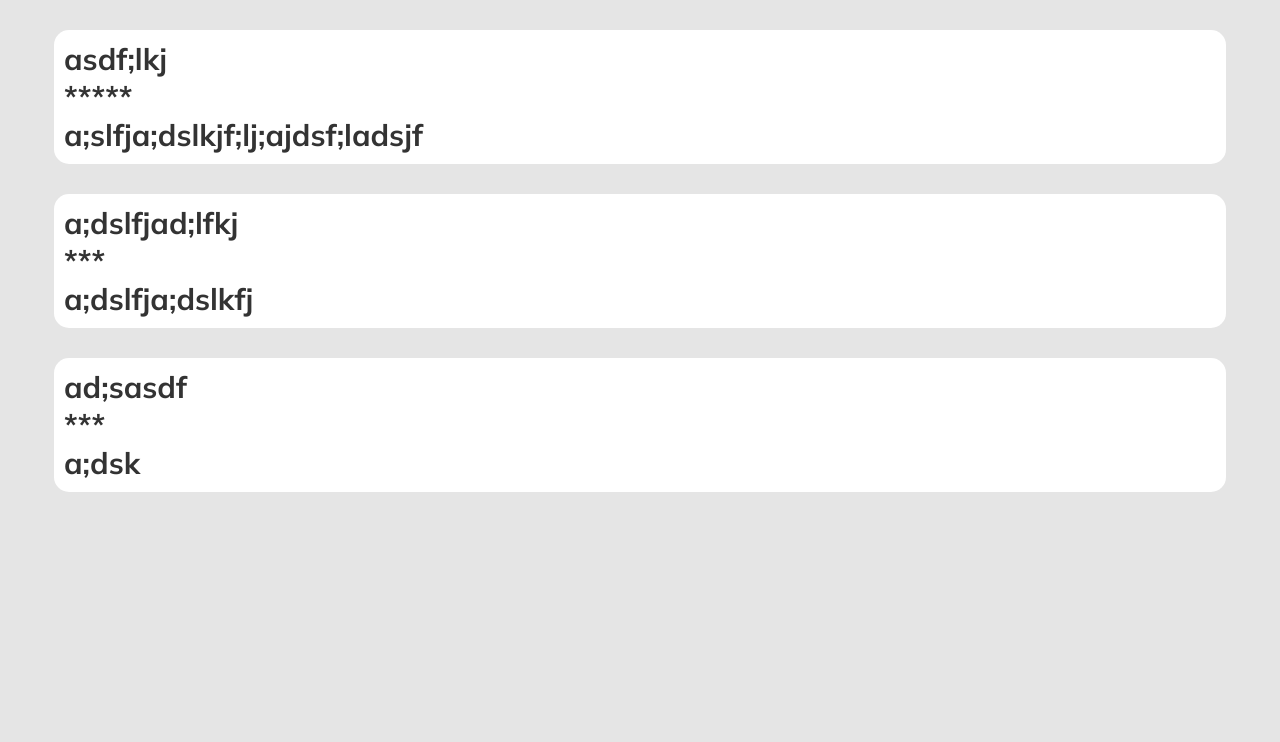
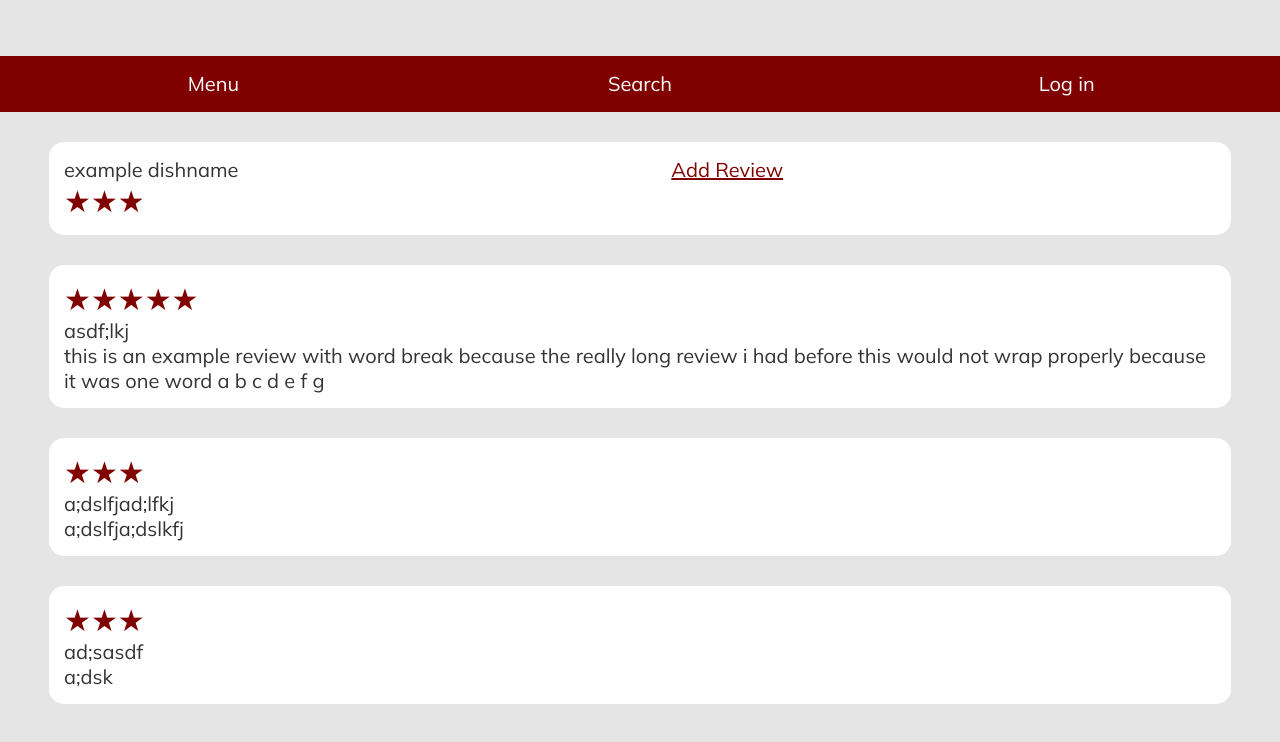
Before and after one commit to EllieJin04/term-project-react, a React (Create React App) app: page /review in a window 1280 px wide. Shown: the top 742 px of the page. Built offline with nearby package versions, Linux system fonts and the light colour scheme.

Commit message:
review list page

```diff
--- a/src/Review.js
+++ b/src/Review.js
@@ -1,11 +1,12 @@
 import React from 'react';
+import NavBar from "./NavBar.js"
 import {Link} from "react-router-dom"
 
 const Review = () => {
     let data = [
         {
             "username": "asdf;lkj",
-            "review": "a;slfja;dslkjf;lj;ajdsf;ladsjf",
+            "review": "this is an example review with word break because the really long review i had before this would not wrap properly because it was one word a b c d e f g",
             "rating": 5,
             "time": 3
         },
@@ -25,6 +26,13 @@ const Review = () => {
         },
     ]
 
+    let dish = "example dishname"
+
+    let average_rating = data.reduce((c, n) => n.rating + c, 0) / data.length
+    average_rating = Math.floor(average_rating)
+
+
+
     let components = []
     for (let entry of data) {
         components.push(UserReview(entry))
@@ -32,6 +40,8 @@ const Review = () => {
 
     return (
         <div className="main">
+            <NavBar></NavBar>
+            <DishInfo dishname={dish} stars={average_rating}></DishInfo>
             {components}
         </div>
     );
@@ -39,19 +49,46 @@ const Review = () => {
 
 }
 
+const DishInfo = (props) => {
+    let stars = "";
+    for (let i = 0; i < props.stars; i++) {
+        stars += String.fromCharCode(9733)
+    }
+
+    return (
+        <div class="main">
+            <div class="flexcenter">
+                <div class="reviewcomp">
+                    <div class="grid">
+                        <div>
+                            {props.dishname}
+                        </div>
+
+                        <div>
+                            <a class="underline">Add Review</a>
+                        </div>
+
+                        <p class="star">{stars}</p>
+                    </div>
+                </div>
+            </div>
+        </div>
+    )
+}
+
 const UserReview = (props) => {
+    //https://shripadk.github.io/react/docs/jsx-gotchas.html
     let stars = ""
     for (let i = 0; i < props.rating; i++) {
-        //TODO
-        stars += "*"
+        stars += String.fromCharCode(9733)
     }
     return (
         <div className="main">
             <div class="flexcenter">
                 <div class="reviewcomp">
-                    <h2>{props.username}</h2>
-                    <h2>{stars}</h2>
-                    <h2>{props.review}</h2>
+                    <p class="star">{stars}</p>
+                    <p>{props.username}</p>
+                    <p>{props.review}</p>
                 </div>
             </div>
         </div>
--- a/src/index.css
+++ b/src/index.css
@@ -103,6 +103,15 @@ body {
   flex-direction: column;
 }
 
+.grid {
+  display: grid;
+  grid-template-columns: auto auto;
+}
+
+.underline {
+  text-decoration: underline;
+}
+
 button {
   background-color: var(--primary-color);
   width: 80vw;
@@ -153,7 +162,15 @@ a {
   background-color: white;
   border-radius: 15px;
   width: 90vw;
-  padding: 10px;
+  padding-top: 15px;
+  padding-left: 15px;
+  padding-right: 15px;
+  padding-bottom: 15px;
+}
+
+.star {
+  font-size: 30px;
+  color: var(--primary-color);
 }
 
 /* AddReview */
```
